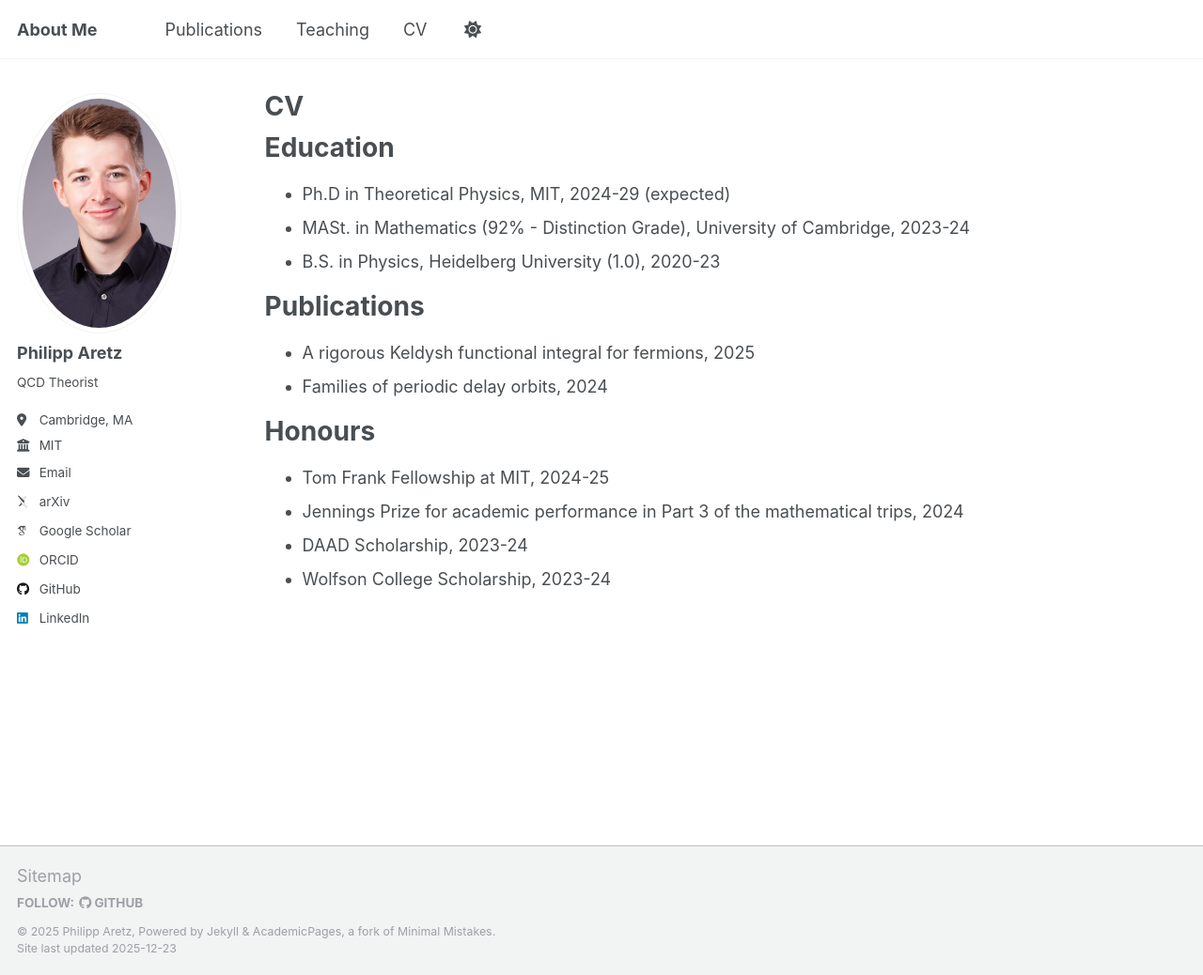
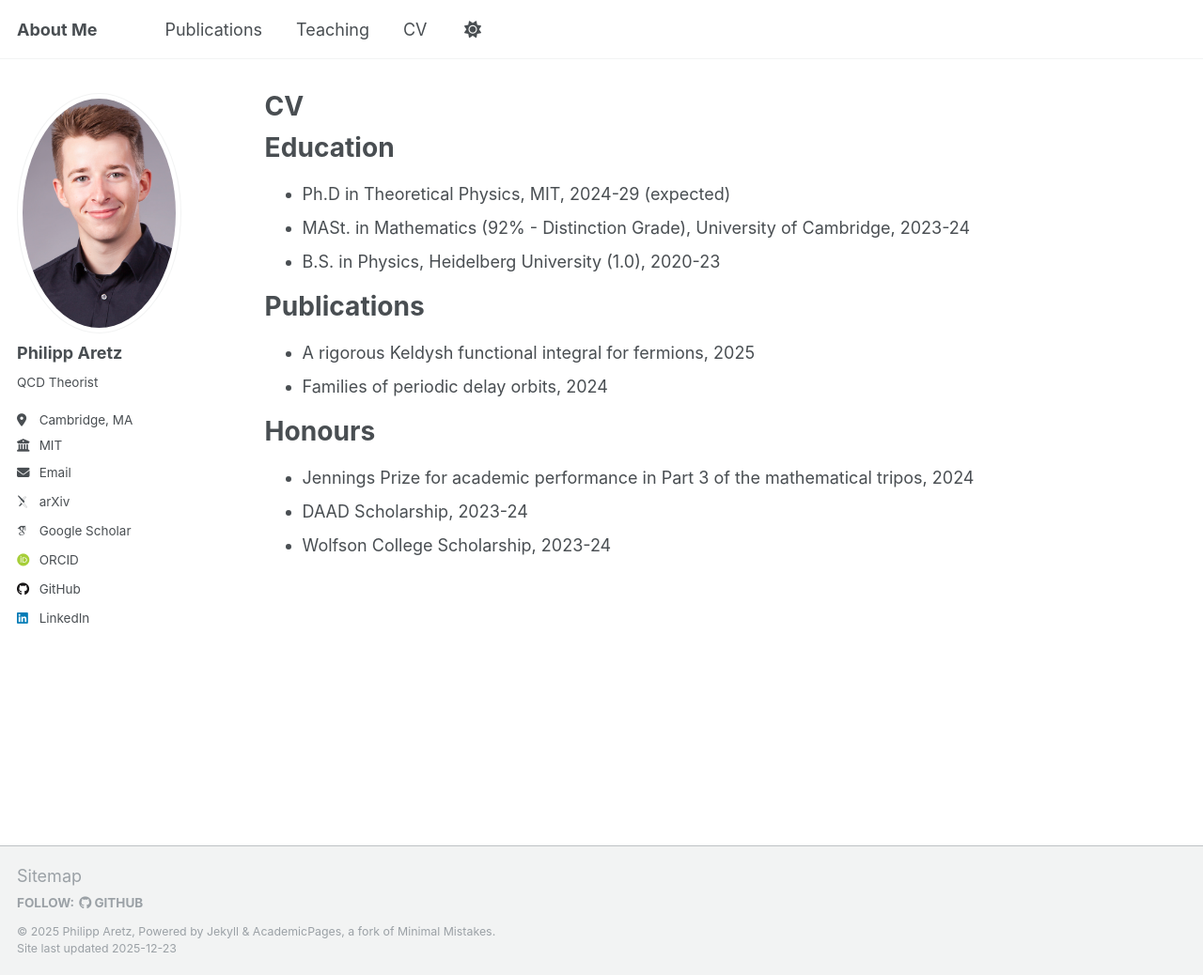
Before and after one commit to philaretz/philaretz.github.io, a Jekyll site: the page built from _pages/cv.md, in a window 1280 px wide and 1038 px high. Shown: the whole window at 94% size. Built offline with Jekyll 4.4.1, drawn with Linux system fonts in a browser that asks for light colours; some web fonts are replaced; a script that is not in the unit is left out.

Commit message:
Spelling mistakes
Changed minor spelling mistakes

```diff
--- a/_pages/cv.md
+++ b/_pages/cv.md
@@ -23,8 +23,8 @@
 
 Honours
 =====
-* Tom Frank Fellowship at MIT, 2024-25
-* Jennings Prize for academic performance in Part 3 of the mathematical trips, 2024
+<!-- * Tom Frank Fellowship at MIT, 2024-25 -->
+* Jennings Prize for academic performance in Part 3 of the mathematical tripos, 2024
 * DAAD Scholarship, 2023-24
 * Wolfson College Scholarship, 2023-24
 
```
Also changed, not shown: _publications/2009-10-01-paper-title-number-1.md (+1 -1 lines).
